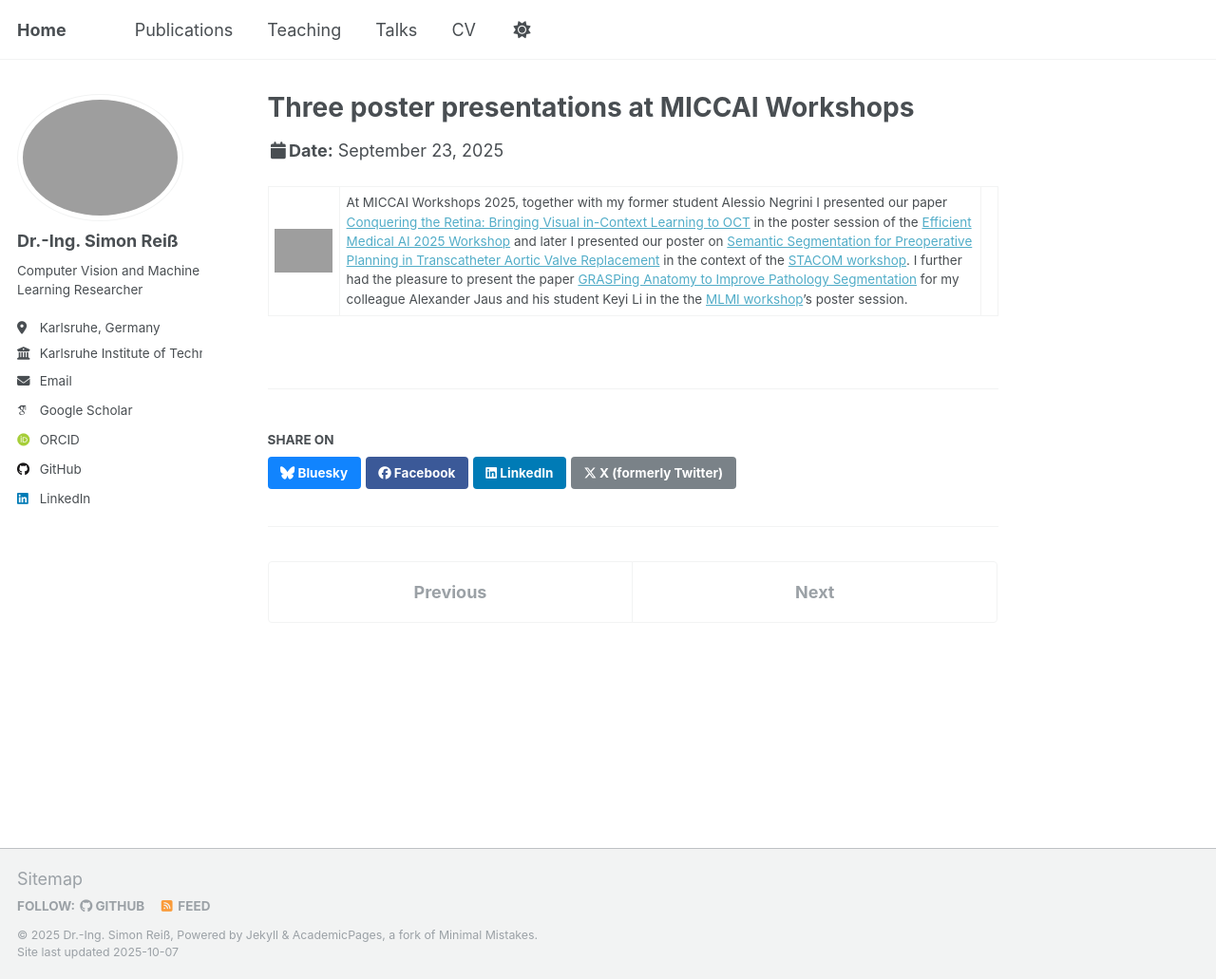
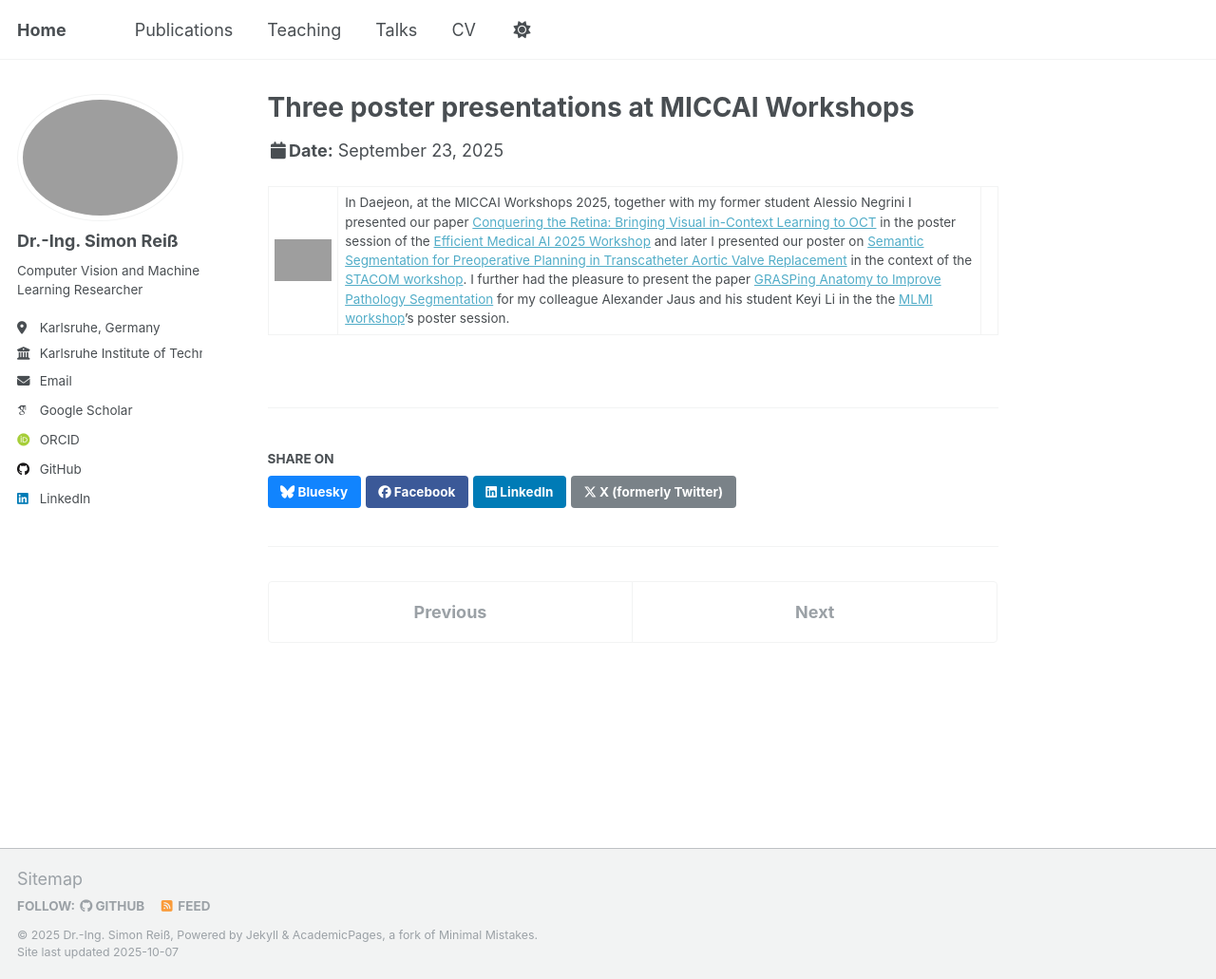
Before and after one commit to Simael/simael.github.io, a Jekyll site: the page built from _talks/2025-09-23_miccai.md, in a window 1280 px wide and 1031 px high. Shown: the whole window at 95% size. Built offline with Jekyll 4.4.1, drawn with Linux system fonts in a browser that asks for light colours; some web fonts are replaced; a script that is not in the unit is left out; grey boxes are pictures that could not be loaded.

Commit message:
Fixed typo, added location

```diff
--- a/_talks/2025-09-23_miccai.md
+++ b/_talks/2025-09-23_miccai.md
@@ -8,4 +8,4 @@ date: 2025-09-23
 location: "Daejeon, Republic of Korea"
 ---
 
-|![Title page of presentation](/images/presentation/miccaipresentation2025.png)| At MICCAI Workshops 2025, together with my former student Alessio Negrini I presented our paper [Conquering the Retina: Bringing Visual in-Context Learning to OCT](https://arxiv.org/abs/2506.15200) in the poster session of the [Efficient Medical AI 2025 Workshop](https://sites.google.com/view/ema4miccai2025/home) and later I presented our poster on [Semantic Segmentation for Preoperative Planning in Transcatheter Aortic Valve Replacement](https://arxiv.org/abs/2507.16573) in the context of the [STACOM workshop](https://stacom.github.io/). I further had the pleasure to present the paper [GRASPing Anatomy to Improve Pathology Segmentation](https://arxiv.org/abs/2508.03374) for my colleague Alexander Jaus and his student Keyi Li in the the [MLMI workshop](https://sites.google.com/view/mlmi2025/)'s poster session. ||
+|![Title page of presentation](/images/presentation/miccaipresentation2025.png)| In Daejeon, at the MICCAI Workshops 2025, together with my former student Alessio Negrini I presented our paper [Conquering the Retina: Bringing Visual in-Context Learning to OCT](https://arxiv.org/abs/2506.15200) in the poster session of the [Efficient Medical AI 2025 Workshop](https://sites.google.com/view/ema4miccai2025/home) and later I presented our poster on [Semantic Segmentation for Preoperative Planning in Transcatheter Aortic Valve Replacement](https://arxiv.org/abs/2507.16573) in the context of the [STACOM workshop](https://stacom.github.io/). I further had the pleasure to present the paper [GRASPing Anatomy to Improve Pathology Segmentation](https://arxiv.org/abs/2508.03374) for my colleague Alexander Jaus and his student Keyi Li in the the [MLMI workshop](https://sites.google.com/view/mlmi2025/)'s poster session. ||
```
Also changed, not shown: _talks/2022-03-31_zeissinnohub.md (+1 -1 lines).
